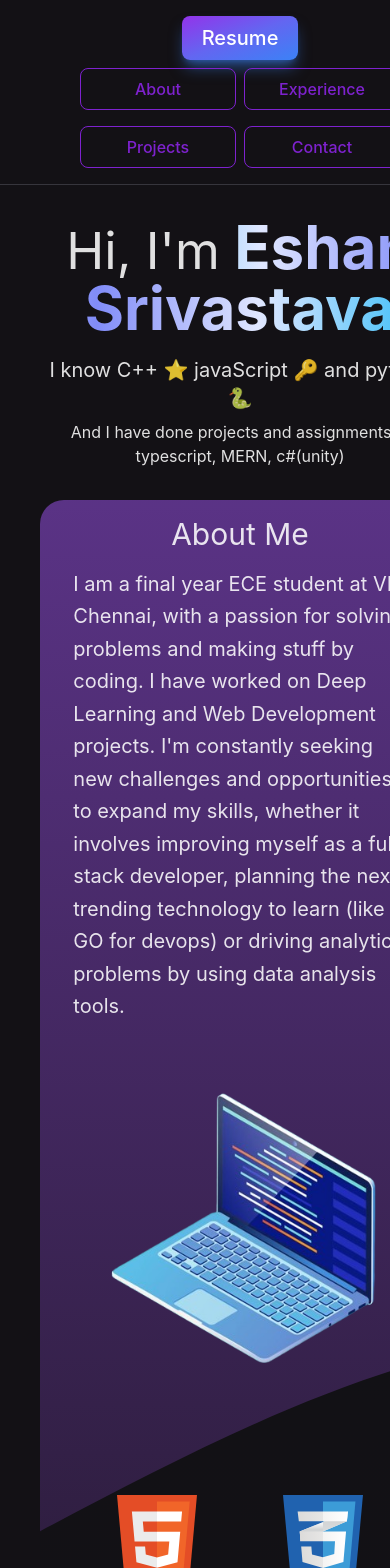
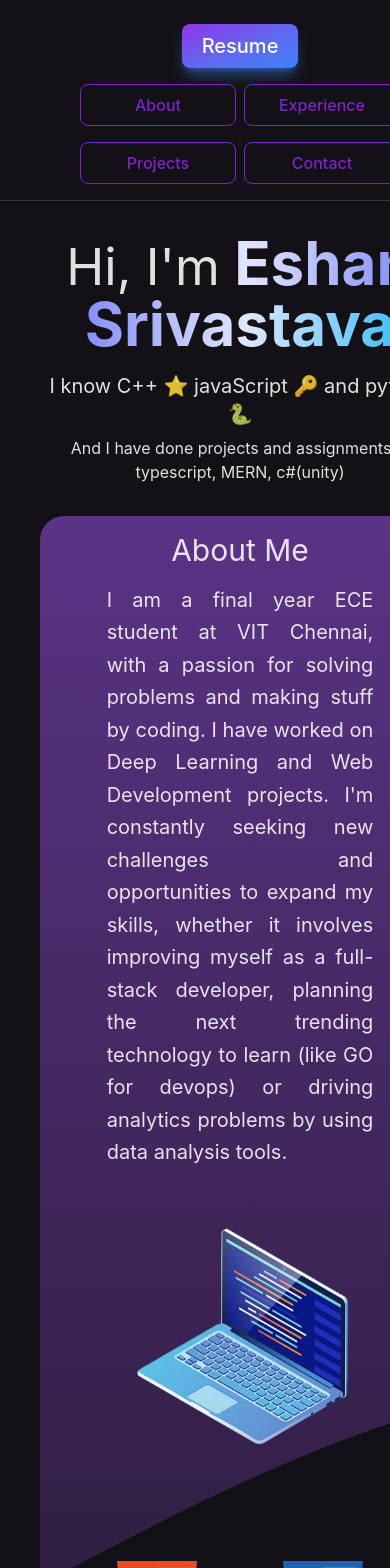
Before and after one commit to eshan-srivastava/portfolio, a React (Vite) app: page / in a window 390 px wide. Shown: the top 1568 px of the page. Built offline with nearby package versions, Linux system fonts and the light colour scheme.

Commit message:
fixed md breakpoint responsiveness

```diff
--- a/src/components/About.tsx
+++ b/src/components/About.tsx
@@ -8,13 +8,13 @@ import pylogo from "../assets/python.svg"
 const imgstyles = "w-20 my-4 py-2 mx-auto";
 const About = () => {
     return (
-        <div id="about" className="mt-5 bg-cover bg-origin-content bg-no-repeat w-5/6 md:w-4/5 mx-auto rounded-3xl"
+        <div id="about" className="mt-5 bg-cover bg-origin-content md:bg-center bg-no-repeat w-5/6 lg:w-4/5 mx-auto rounded-3xl"
             style={{backgroundImage: `linear-gradient(to top, rgba(19, 17, 21, 0.9), rgba(13, 17, 21, 0.5)), url(/blobscene.svg)`}}
         >
-            <div className="w-full h-auto md:w-5/6 my-8 mx-auto md:flex md:flex-row md:items-center md:justify-evenly">
+            <div className="h-auto my-8 mx-10 lg:flex lg:flex-row lg:items-center lg:justify-evenly">
                 <div className="max-w-lg">
                     <h2 className="text-3xl pt-4">About Me</h2>
-                    <p className="py-4 text-xl w-5/6 mx-auto text-left leading-relaxed">
+                    <p className="py-4 text-xl w-5/6 mx-auto text-justify lg:text-left leading-relaxed">
                         I am a final year ECE student at VIT Chennai,
                         with a passion for solving problems and making stuff
                         by coding. I have worked on Deep Learning and Web Development
--- a/src/components/Contact.tsx
+++ b/src/components/Contact.tsx
@@ -31,7 +31,7 @@ const Contact = () => {
     };
 
     return (
-        <div className="relative bg-fixed bg-cover bg-no-repeat lg:bg-center rounded-lg" style={{backgroundImage: `linear-gradient(to bottom, rgba(19, 17, 21, 0.3), rgba(19, 17, 21, 0.9)), url(/circle1.svg)`,}}>
+        <div className="relative bg-fixed bg-cover bg-no-repeat lg:bg-center rounded-lg pt-1" style={{backgroundImage: `linear-gradient(to bottom, rgba(19, 17, 21, 0.3), rgba(19, 17, 21, 0.9)), url(/circle1.svg)`,}}>
             <div className="flex flex-col mt-10 h-[45vh]" id="contact">
                 <h2 className="text-3xl">Contact Me</h2>
                 <form method="post" onSubmit={handleSubmit}
@@ -84,7 +84,7 @@ const Contact = () => {
                     </div>
                 </form>
             </div>
-            <div className="pb-6">
+            <div className="py-8">
                 <h2 className="text-2xl mb-4">Or Reach out to me via</h2>
                 <div className="flex flex-row w-1/3 mx-auto justify-around">
                     <a href="https://www.linkedin.com/in/eshan-srivastava-08a352247/" target="_blank" rel="noopener noreferrer">
--- a/src/components/Experience.tsx
+++ b/src/components/Experience.tsx
@@ -3,8 +3,8 @@ const Experience = () => {
     return (
         <div id="experience" className="mx-auto">
             <h3 className="text-3xl my-8">Experience</h3>
-            <div id="exp-list" className="flex flex-col md:flex-row justify-center">
-                <div className=" w-5/6 md:w-1/3 my-2 mx-10 border border-zinc-600/80 border-solid rounded-md" id="exp1">
+            <div id="exp-list" className="flex flex-col lg:flex-row justify-center">
+                <div className=" w-5/6 lg:w-1/3 my-2 mx-auto lg:mx-10 border border-zinc-600/80 border-solid rounded-md" id="exp1">
                     <h4 className="text-4xl bg-clip-text text-transparent font-bold bg-[linear-gradient(to_right,theme(colors.indigo.400),theme(colors.indigo.100),theme(colors.sky.400),theme(colors.fuchsia.400),theme(colors.sky.400),theme(colors.indigo.100),theme(colors.indigo.400))] bg-[length:200%_auto] animate-gradient py-2">Samsung PRISM Intern</h4>
                     <span className="text-gray-400">Dec 2022 - Aug 2023</span>
                     <ul className="mx-auto w-8/12 px-0 mb-4 text-justify list-disc list-inside">
@@ -14,7 +14,7 @@ const Experience = () => {
                         <li className="py-1.5 leading-snug">Actively engaged with teammates and Samsung mentors to refine the project to align with their vision and objectives</li>
                     </ul>
                 </div>
-                <div className=" w-5/6 md:w-1/3 my-2 mx-10 border border-zinc-600/80 border-solid rounded-md" id="exp2">
+                <div className="w-5/6 lg:w-1/3 my-2 mx-auto lg:mx-10 border border-zinc-600/80 border-solid rounded-md" id="exp2">
                     <h4 className="text-3xl font-semibold py-2">Eager to add something here</h4>
                     <span>As soon as possible</span>
                     <ul className="mx-auto w-8/12 px-0 mb-4 text-justify list-disc list-inside py-3">
--- a/src/components/Navbar.tsx
+++ b/src/components/Navbar.tsx
@@ -15,12 +15,12 @@ function Navbar() {
     return (
         <header className='py-2 mx-auto md:w-full
         md:flex md:flex-row justify-around border-b border-b-zinc-700/80'>
-            <div className="md:mx-0 flex flex-row mb-2 justify-center">
+            <div className="md:mx-0 flex flex-row my-4 justify-center">
                 <button className="text-white bg-gradient-to-br from-purple-600 via-indigo-500 to-blue-500
                 shadow-lg shadow-blue-500/50 dark:shadow-lg dark:shadow-blue-800/80
                 hover:bg-gradient-to-bl focus:ring-4 focus:outline-none focus:ring-blue-300
                 dark:focus:ring-blue-800 font-medium rounded-lg text-xl
-                px-5 py-2 mt-2 text-center md:mb-2"
+                px-5 py-2 text-center md:mb-2"
                     onClick={() => openLink(resumeUrl)}>
                     Resume
                 </button>
--- a/src/components/ProjectCard.tsx
+++ b/src/components/ProjectCard.tsx
@@ -7,7 +7,7 @@ type ProjectCardProps = {
 //each projectcard component has -> title, button, desc
 const ProjectCard = ({ title, desc, url }: ProjectCardProps) => {
     return (
-        <div className="my-6 pb-4 pt-2 mx-14 w-5/6 md:w-1/5 group relative">
+        <div className="my-6 pb-4 pt-2 mx-14 w-5/6 lg:w-1/5 group relative">
             <div className="absolute -inset-0.5 bg-gradient-to-r from-purple-600 to-pink-600 rounded-lg blur opacity-10 group-hover:opacity-50"></div>
             <div className="relative h-full bg-neutral-900 rounded-lg border-2 border-cyan-500">
                 <h4 className="text-2xl font-medium py-3 w-3/4 mx-auto">{title}</h4>
```
